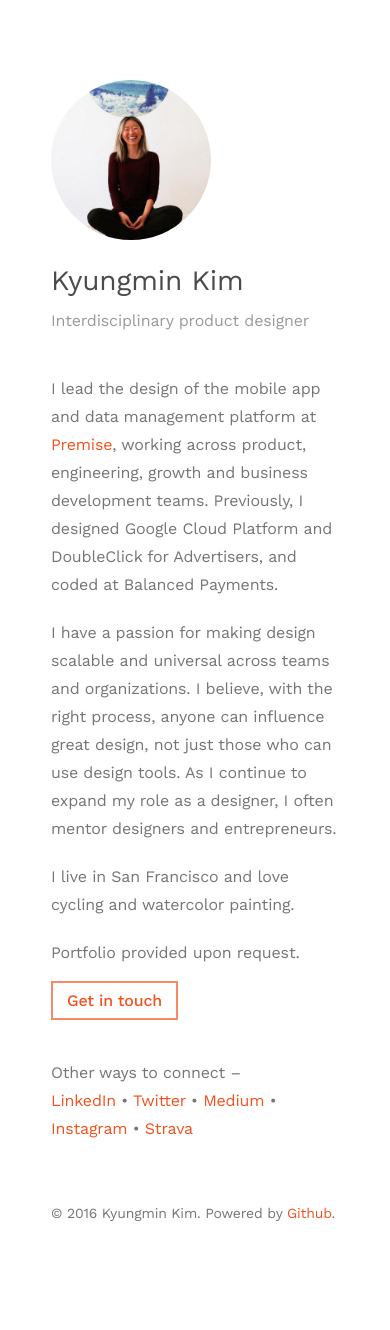
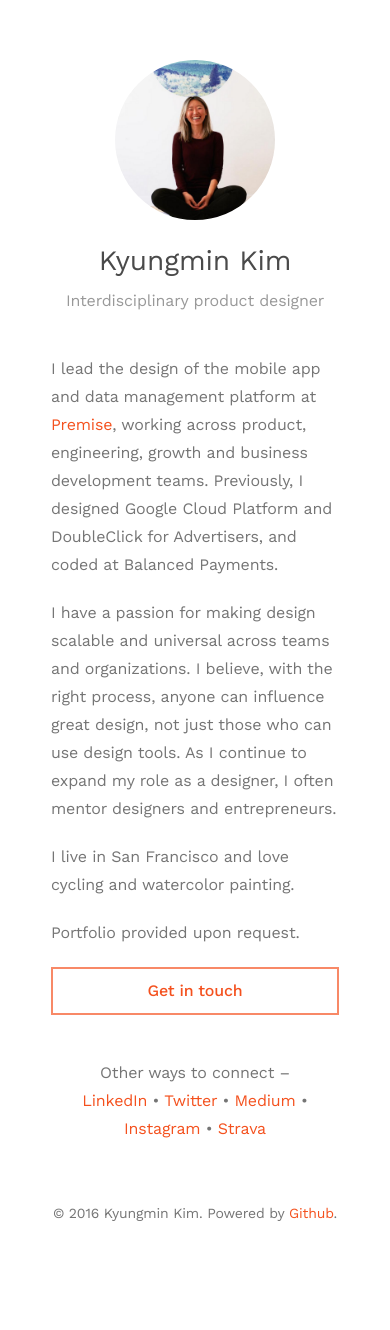
Before and after one commit to kyungmin/kyungmin.github.io, a Jekyll site: the page built from index.md, in a window 390 px wide. Built offline with Jekyll 4.4.1, drawn with Linux system fonts in a browser that asks for light colours.

Commit message:
Center align in the mobile view

```diff
--- a/public/css/minima/_base.scss
+++ b/public/css/minima/_base.scss
@@ -287,21 +287,35 @@ pre {
     padding-left: 0;
     padding-right: 0;
   }
+
   .photo {
     float: none;
     width: 160px;
     height: 160px;
-    margin-left: 10%;
-    margin-top: 20px;
+    margin: 0 auto;
     margin-bottom: 20px;
   }
+
   h1 {
-    margin-left: 10%;
+    text-align: center;
+    margin-left: 0;
   }
+
   p {
     width: 80%;
+
+    &:first-of-type, &:last-of-type {
+      text-align: center;
+    }
   }
+
+  .btn {
+    display: block;
+    text-align: center;
+  }
+
   .footer {
-    margin-left: 10%;
+    margin-left: 0;
+    text-align: center;
   }
 }
```
Also changed, not shown: 3 other files.
